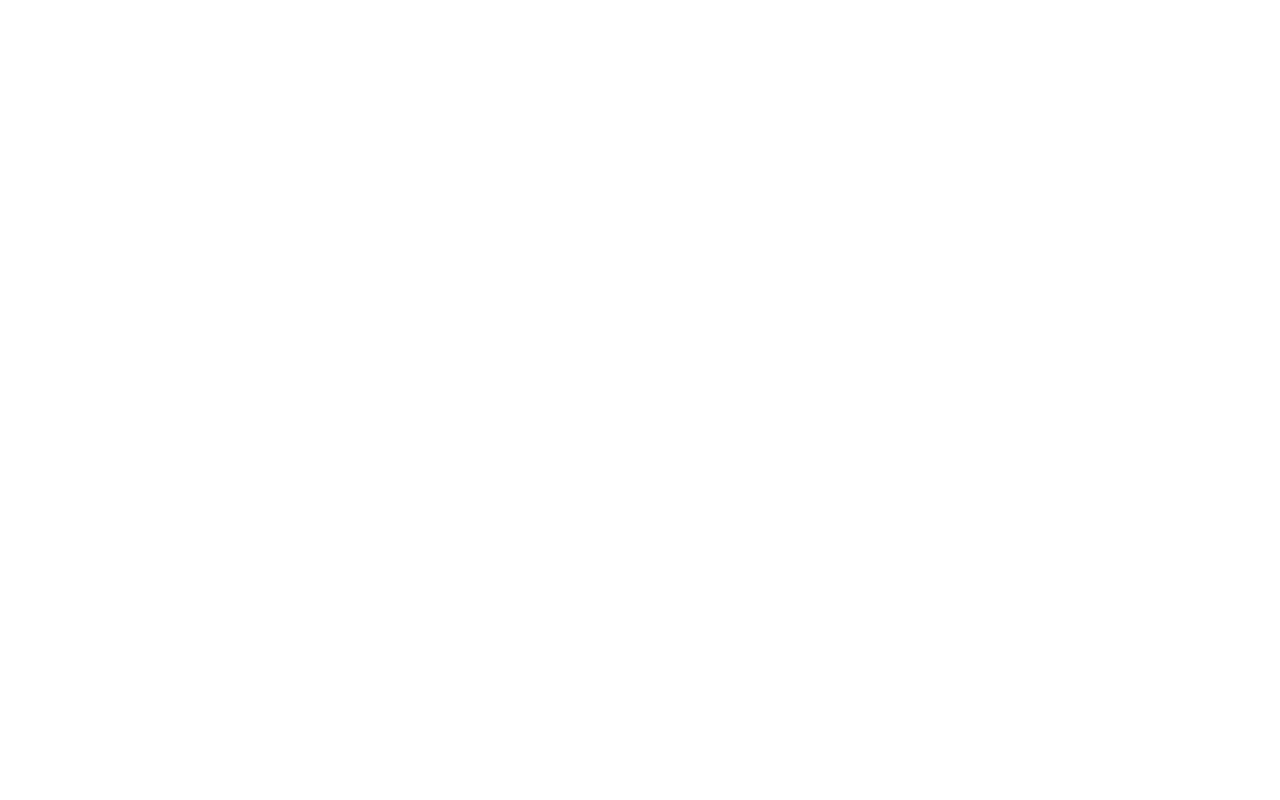
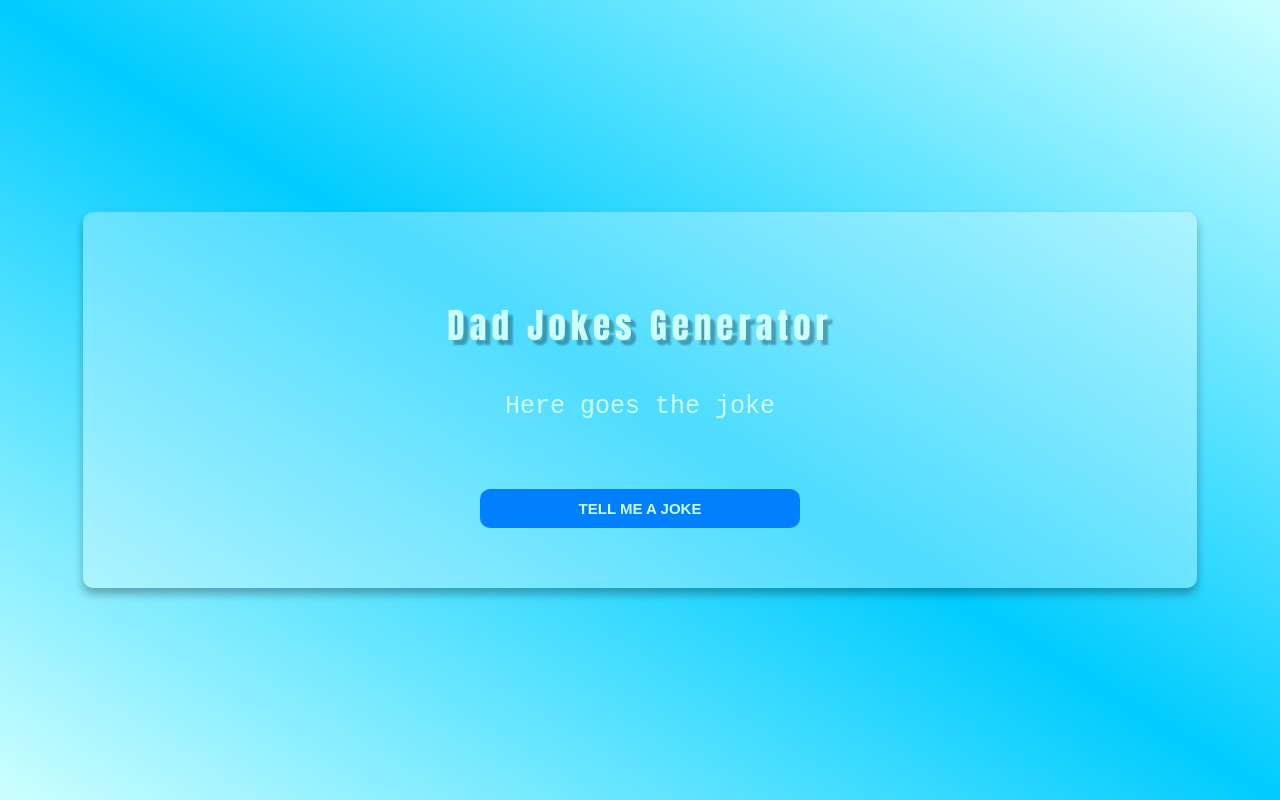
Before and after one commit to dcoder32/Simple-Projects, a plain HTML site: page Dad-Jokes-Generator/index.html in a window 1280 px wide. Drawn offline with Linux system fonts and the light colour scheme.

Commit message:
Proyect done, and working

```diff
--- a/Dad-Jokes-Generator/index.html
+++ b/Dad-Jokes-Generator/index.html
@@ -8,6 +8,11 @@
         <title>Dad Jokes Generator</title>
     </head>
     <body>
-
+        <div class="container">
+            <h1 class="heading">Dad Jokes Generator</h1>
+            <p class="joke" id="joke">Here goes the joke</p>
+            <button class="btn" id="btn">Tell me a joke</button>
+        </div>
+        <script src="index.js"></script>
     </body>
 </html>
--- a/Dad-Jokes-Generator/index.js
+++ b/Dad-Jokes-Generator/index.js
@@ -0,0 +1,28 @@
+'use strict'
+const btnEl = document.getElementById("btn");
+const jokeEl = document.getElementById("joke");
+
+const apiKey = "+VQWuXQ95OwZicRdhp6Ekg==01kYs6tvOxqHbH4a";
+const options = {
+    method: 'GET',
+    headers: {
+        "X-Api-Key": apiKey,
+    },
+};
+
+const apiURL = "https://api.api-ninjas.com/v1/dadjokes?limit=1";
+
+async function getJoke() {
+    jokeEl.innerText = "Updating...";
+    btnEl.disable = true;
+    btnEl.innerText = "Loading...";
+    const response = await fetch(apiURL, options);
+    const data = await response.json();
+
+    btnEl.disable = false;
+    btnEl.innerText = "Tell me a joke";
+
+    jokeEl.innerText = data[0].joke;
+}
+
+btnEl.addEventListener("click", getJoke);
--- a/Dad-Jokes-Generator/style.css
+++ b/Dad-Jokes-Generator/style.css
@@ -0,0 +1,55 @@
+body {
+    margin: 0;
+    background: linear-gradient(to left bottom, #ccffff, #00ccff, #ccffff);
+    min-height: 100vh;
+    display: flex;
+    justify-content: center;
+    align-items: center;
+    font-family: monospace;
+}
+
+.container {
+    background: rgba(255, 255, 255, .3);
+    color: #ccffff;
+    border-radius: 10px;
+    width: 85vw;
+    padding: 8vh 1vw;
+    text-align: center;
+    box-shadow: 0 6px 10px rgba(0, 0, 0, .3);
+}
+
+.heading {
+    font-size: 35px;
+    font-weight: 200;
+    font-family: Impact, Haettenschweiler, 'Arial Narrow Bold', sans-serif;
+    text-shadow: 5px 5px 2px rgba(0, 0, 0, .3);
+    letter-spacing: 5px;
+}
+
+.joke {
+    font-size: 25px;
+    font-weight: 500;
+    margin: 40px;
+}
+
+.btn {
+    font-size: 15px;
+    font-weight: bold;
+    border: none;
+    border-radius: 10px;
+    padding: 1%;
+    margin: 28px 0 -4px 0;
+    cursor: pointer;
+    background-color: #007fff;
+    border-color: rgba(255, 255, 255, .6);
+    text-transform: uppercase;
+    color: #ccffff      ;
+    width: 25vw;
+}
+
+.btn:hover {
+    background-color: #ccffff;
+    color: #00a3ff;
+    box-shadow: 0 4px 4px rgba(0, 0, 0, .3);
+    transition: all 300ms ease;
+}
```
